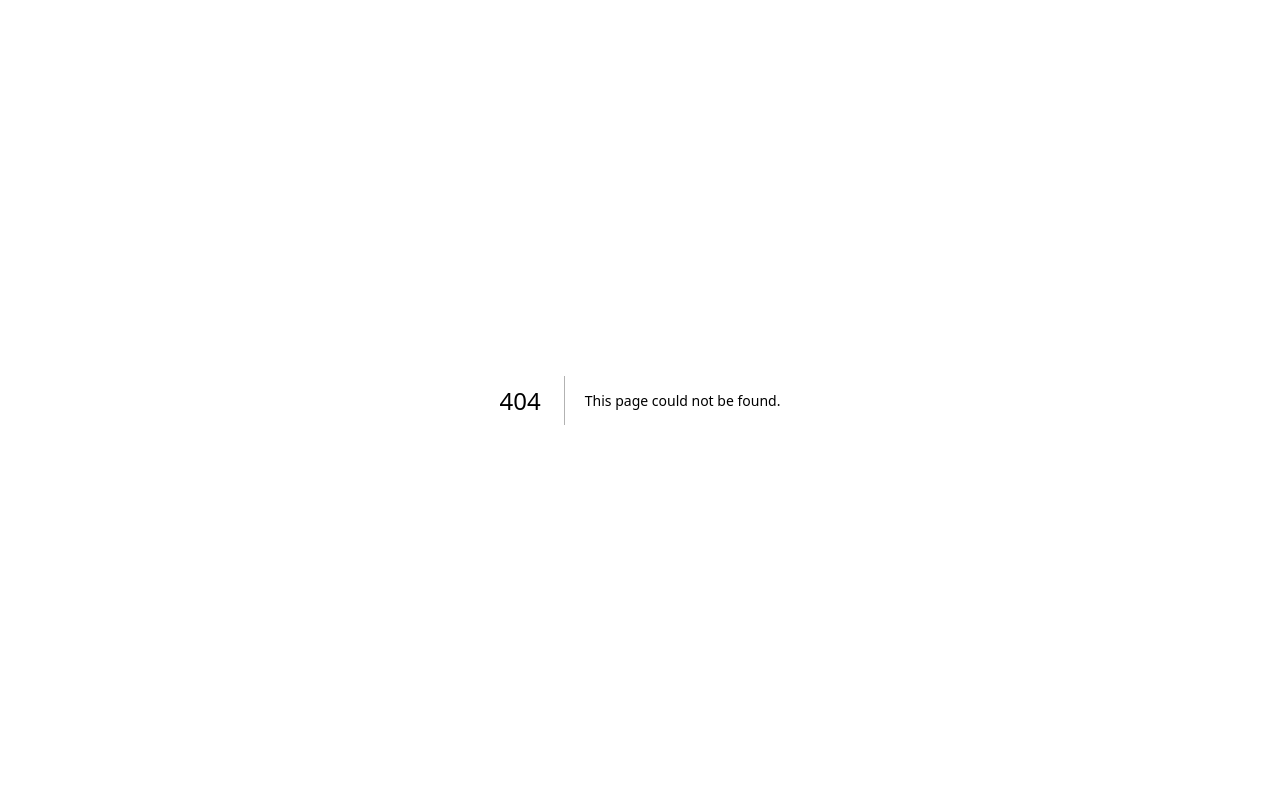
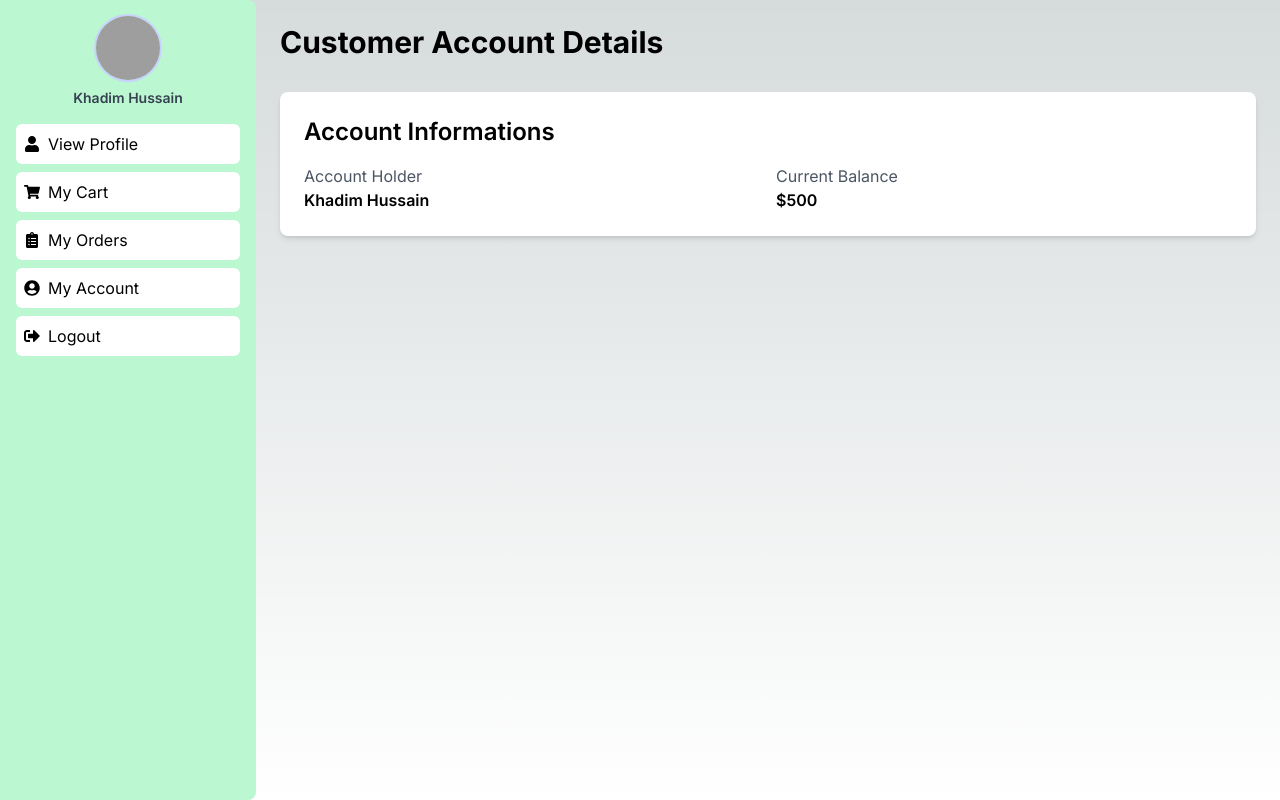
Before and after one commit to oyeKhadim/Cart-Courier, a Next.js app in the folder cartcourier/: page /customer/account in a window 1280 px wide. Before the commit this address had no page. Built offline with nearby package versions, Linux system fonts and the light colour scheme; grey boxes are pictures that could not be loaded.

Commit message:
Makes pages for Customer This commit adds rendering to all pages when we click on any button in sidebar in Customer section

```diff
--- /dev/null
+++ b/cartcourier/src/app/customer/account/page.js
@@ -0,0 +1,25 @@
+"use client";
+import React from "react";
+import CustomerSidebar from "../../../components/customer-sidebar";
+import Account from "../../../components/account-details";
+import { useRouter } from "next/navigation";
+import AccountDetails from "../../../components/account-details";
+
+const CustomerAccountPage = () => {
+	const router = useRouter();
+
+	const accountDetails = {
+		accountHolder: "Khadim Hussain", // Replace with the actual account holder's name
+		currentBalance: 500, // Replace with the actual current balance
+		// Add any other necessary account details
+	};
+
+	return (
+		<div className="flex">
+			<CustomerSidebar />
+			<AccountDetails accountDetails={accountDetails} />
+		</div>
+	);
+};
+
+export default CustomerAccountPage;
```
Also changed, not shown: cartcourier/src/app/customer/orders/page.js (added), cartcourier/src/app/customer/profile/page.js (added).
